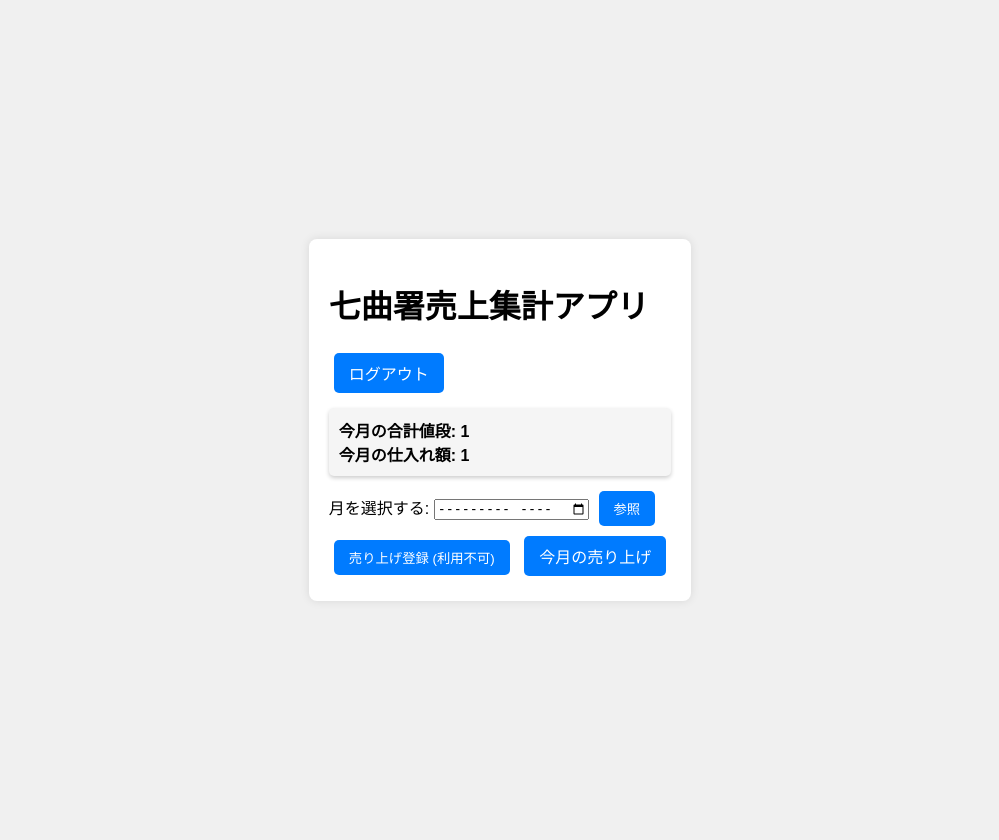
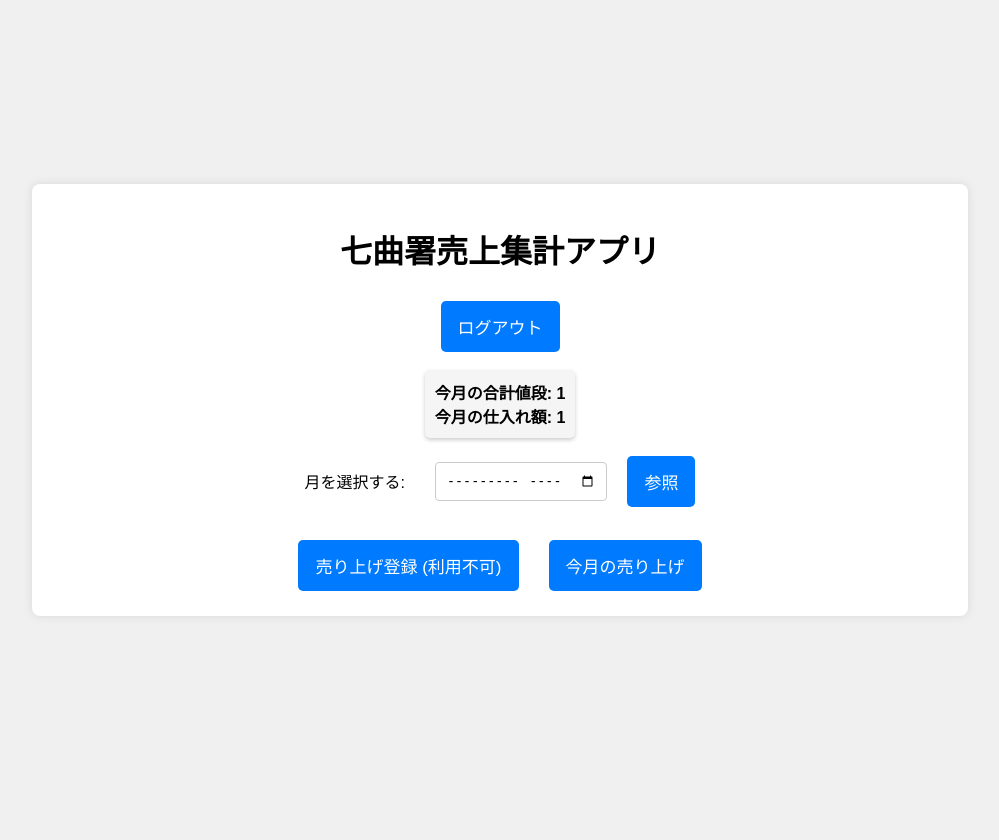
Before and after one commit to takanoria0612/salesApp, a Flask app: template app/templates/index.html in a window 1280 px wide. Shown: the whole page, without its empty margins (140-1139 px from the left). After the commit the page ends 616 px from the top, so only its background shows below. Run offline with Flask 3, Linux system fonts and the light colour scheme; the template is opened without the code that fills it: most values are stand-ins (such as "Sample title", 1, 10 or a date in 2020).

Commit message:
some little tweek

```diff
--- a/app/routes/data_management.py
+++ b/app/routes/data_management.py
@@ -103,6 +103,7 @@ def add():
             email_sent = send_email_with_form_data(form_data)
             if email_sent:
                 flash('メールを送信しました。','success')
+                # return jsonify({'status': 'success', 'message': 'データを更新しました。'})
                 return redirect(url_for('data_management.add'))  # メール送信後に適切なページにリダイレクト
             else:
                 flash('メールの送信に失敗しました。', 'error')
--- a/app/static/css/indexhtml.css
+++ b/app/static/css/indexhtml.css
@@ -3,6 +3,7 @@ body, html {
     margin: 0;
     padding: 0;
     font-family: 'Arial', sans-serif;
+    height: 100%;
 }
 
 .background-overlay {
@@ -11,7 +12,6 @@ body, html {
     display: flex;
     justify-content: center;
     align-items: center;
-    padding: 20px; /* スマホ表示時の余白調整 */
 }
 
 .page-container {
@@ -19,104 +19,146 @@ body, html {
     padding: 20px;
     border-radius: 8px;
     box-shadow: 0 0 10px rgba(0,0,0,0.1);
-    max-width: 100%;
-    overflow-x: auto; /* テーブルが幅を超える時スクロール可能に */
+    width: 70%;
+    margin: auto;
+    display: flex;
+    flex-direction: column;
+    align-items: center;
 }
 
 
-/* table {
-    width: 100%;
-    border-collapse: collapse;
-    margin-top: 20px;
+/* ラベルとフォーム要素のスタイル */
+label {
+    margin-right: 10px; /* ラベルとフォームの間隔 */
 }
-
-table, th, td {
-    border: 1px solid #ddd;
-}
-
-th, td {
-    text-align: left;
-    padding: 8px;
-}
-
-tr:nth-child(even) {
-    background-color: #f2f2f2;
-}
-
-tr:hover {
-    background-color: #ddd;
-}
-
-th {
-    background-color: #007bff;
-    color: white;
-} */
-/* Modern styling for the totals display */
+/* Modern styling for the totals display (変更なし) */
 .totals-display {
-    background-color: whitesmoke; /* Primary color background */
-    color: black; /* White text for contrast */
+    background-color: whitesmoke;
+    color: black;
     padding: 10px;
     border-radius: 5px;
-    margin: 10px 0; /* Add some margin for spacing */
-    box-shadow: 0 2px 4px rgba(0, 0, 0, 0.2); /* Subtle shadow for depth */
+    margin: 10px 0;
+    box-shadow: 0 2px 4px rgba(0, 0, 0, 0.2);
     display: flex;
-    justify-content: space-between; /* Space out the label and value */
+    justify-content: space-between;
     align-items: center;
 }
 
 .totals-display p {
-    margin: 0; /* Remove default paragraph margin */
-    font-weight: bold; /* Make the text bold */
+    margin: 0;
+    font-weight: bold;
 }
+.form-group form {
+    display: flex;
+    flex-direction: row; /* 横に並べる */
+    align-items: center; /* 要素を中央寄せに */
+    gap: 10px; /* 要素間の隙間 */
+    flex-wrap: wrap;
+}
+/* ラベルとフォーム要素のスタイル */
+.form-group label {
+    white-space: nowrap; /* ラベル内のテキストが折り返されないようにする */
+}
+
+
+input[type="text"], input[type="password"], input[type="month"] {
+    flex-grow: 1; /* 利用可能なスペースを埋める */
+    margin: 0 10px; /* 両サイドのマージン */
+    padding: 10px;
+    border: 1px solid #ccc;
+    border-radius: 4px;
+}
+.button-row {
+    display: flex;
+    flex-direction: row;
+    justify-content: center;
+    gap: 10px; /* ボタン間に適切な隙間を設ける */
+    margin-top: 20px; /* 上部の要素との間隔 */
+}
+
 .btn {
+    width: auto;
+    padding: 13px 17px; /* パディングを少し小さく調整 */
+    margin: 8px 0; /* 上下のマージンを減らす */
+    white-space: nowrap; /* ボタンのテキストが折り返されないようにする */
+    overflow: hidden; /* テキストがボタンから溢れないようにする */
+    text-overflow: ellipsis; /* 長いテキストを省略符号で表現する */
     display: inline-block;
     background-color: #007bff;
     color: white;
-    padding: 8px 15px;
-    margin: 5px;
     border: none;
     border-radius: 5px;
     cursor: pointer;
     text-decoration: none;
+    font-size: 17px;
+}
+.button-row > .btn {
+    margin: 5px 10px; /* ボタン間の余白を調整 */
+}
+.btn-group {
+    display: flex;
+    flex-direction: row; /* ボタンを横に並べる */
+    justify-content: center; /* 中央揃え */
+    gap: 7px; /* ボタン間に10pxの隙間を設ける */
+    flex-wrap: wrap; /* 必要に応じて折り返しを許可 */
+}
+.btn:hover {
+    background-color: #0056b3;
 }
 
-.btn:hover {
-    background-color: #007bff;
-}
-
-/* レスポンシブデザイン */
+/* レスポンシブデザインの調整 */
 @media (max-width: 768px) {
-    body {
-        font-size: 14px;
-    }
-    .totals-display {
-        flex-direction: column; /* Stack label and value on smaller screens */
-        align-items: flex-start; /* Align to the start */
+    .page-container {
+        width: 97%;
+        max-width: 94%; /* タブレット表示時の幅調整 */
     }
 
-    .totals-display p {
-        margin-bottom: 5px; /* Add margin to the bottom of the label */
-    }
-
-    .btn {
-        padding: 8px 16px;
-        font-size: 14px;
+    body {
+        font-size: 20px;
     }
 
 
+
+    .totals-display p {
+        margin-bottom: 3px;
+    }
+
+    .button-row {
+        flex-direction: row;
+        justify-content: flex-start;
+    }
+
+    .button-row > .btn {
+        width: auto; /* ボタンの幅を内容に合わせる */
+        margin: 5px 10px; /* ボタン間の余白を調整 */
+    }
+    .btn {
+        padding: 4px 7px;
+        font-size: 17px;
+    }
 }
 
 @media (max-width: 480px) {
     .btn {
-        padding: 6px 12px;
-        font-size: 12px; /* 更に小さなデバイスでのボタンのサイズ調整 */
+        padding: 13px 17px;
+        font-size: 17px;
     }
 
-    /* フォーム要素のスタイル調整 */
-    input[type="month"] {
-        font-size: 14px;
-        padding: 4px;
-        margin: 5px 0; /* スマホでの入力しやすさ向上 */
+
+    .btn-group > .btn {
+        margin: 10px 0; /* ボタン間のマージン */
+    }
+    .page-container {
+        width: 90%;
+    }
+
+    .form-group, .btn-group {
+
+        align-items: stretch; /* 子要素を幅いっぱいに伸ばす */
+    }
+
+    .form-group > *, .btn-group > .btn {
+        margin: 10px 0; /* 縦に並べる時のマージン */
     }
 }
 
--- a/app/static/js/dateHandlers.js
+++ b/app/static/js/dateHandlers.js
@@ -6,6 +6,8 @@ import { fetchHolidays } from './holidays.js';
 
 export async function showBootstrapAlert(type, message) {
     const alertPlaceholder = document.getElementById('alert-placeholder');
+    alertPlaceholder.innerHTML = '';
+
     const wrapper = document.createElement('div');
     wrapper.innerHTML = [
         `<div class="alert alert-${type} alert-dismissible fade show" role="alert">`,
--- a/app/static/js/eventListeners.js
+++ b/app/static/js/eventListeners.js
@@ -2,7 +2,6 @@
 import { setFormReadOnly, updateFormData, updateFinancials } from './formUtils.js';
 import { fetchHolidays } from './holidays.js';
 import { handleDateChange } from './dateHandlers.js';
-
 export default async function setupEventListeners() {
     // 祝日データをフェッチして、グローバル変数または状態管理に保存
     let holidays = {};
@@ -22,11 +21,12 @@ export default async function setupEventListeners() {
 
 
     // フォーム送信時のイベントリスナー
-    document.querySelector('form').addEventListener('submit', async (e) => {
-        // e.preventDefault(); // デフォルトのフォーム送信を防止
+    document.querySelector('form').addEventListener('submit', async function (e) {
+        e.preventDefault(); // デフォルトのフォーム送信を防止
         await updateFinancials(); // 財務データの最終更新
         // ここで、フォームデータの送信やその他の送信前処理を行う
 
+        e.target.submit()
     });
 }
 // ページロード時にイベントリスナーをセットアップ
--- a/app/static/js/initPage.js
+++ b/app/static/js/initPage.js
@@ -27,7 +27,7 @@ export async function initPage() {
         } else {
             showBootstrapAlert('warning', 'データがありませ!ん。');;
             if (data.message) {
-            showBootstrapAlert('warning', 'データがありませ!ん。');
+                showBootstrapAlert(data.message);
 
             }
         }
--- a/app/static/js/main.js
+++ b/app/static/js/main.js
@@ -6,5 +6,5 @@ console.log('mainです。')
 // 必要に応じて、他のモジュールや追加の設定をここに記述します。
 window.onload = async function() {
     await initPage();
-    setupEventListeners();
+    await setupEventListeners();
 };
--- a/app/templates/add.html
+++ b/app/templates/add.html
@@ -13,7 +13,7 @@
     <div class="page-container">
         <h1>新しい売り上げを追加する</h1>
         <div id="alert-placeholder" style="display: flex; justify-content: center;"></div>
-        <form action="/add" method="post">
+        <form action="/add" method="post" id="salesForm">
             <!-- 各フォームグループ -->
             <div class="form-group full-length">
                 <label for="date">日付:</label>
@@ -64,6 +64,8 @@
                 <input type="submit" class="btn btn-primary" value="送信">
                 <a class="btn btn-secondary" href="/">戻る</a>
             </div>
+
+
         </form>
         {% with messages = get_flashed_messages(with_categories=true) %}
         {% if messages %}
@@ -79,4 +81,5 @@
         {% endwith %}
     </div>
 </body>
+
 </html>
--- a/app/templates/index.html
+++ b/app/templates/index.html
@@ -32,18 +32,25 @@
             </div>
 
             <!-- History Form -->
-            <form action="/filter" method="get">
-                <label for="selectedMonth">月を選択する:</label>
-                <input type="month" id="selectedMonth" name="selectedMonth" {% if selected_month %}value="{{ selected_month }}" {% endif %}required>
-                <button type="submit" class="btn" {% if not file_exists %}disabled{% endif %}>参照</button>
-            </form>
+            <div class="form-group">
+                <form action="/filter" method="get" style="display: flex; align-items: center; justify-content: center;">
+                    <label for="selectedMonth">月を選択する:</label>
+                    <input type="month" id="selectedMonth" name="selectedMonth" required style="flex: 1;">
+                    <button type="submit" class="btn">参照</button>
+                </form>
+            </div>
 
-            {% if file_exists %}
-                <a class="btn" href="/add">売り上げ登録</a>
-            {% else %}
-                <button class="btn" disabled>売り上げ登録 (利用不可)</button>
-            {% endif %}
-            <a class='btn return-btn' href="/">今月の売り上げ</a>
+
+            <!-- Buttons Row -->
+            <div class="button-row" style="display: flex; justify-content: center; gap: 10px;">
+                {% if file_exists %}
+                    <a class="btn" href="/add" style="flex-grow: 1;">売り上げ登録</a>
+                {% else %}
+                    <button class="btn" disabled style="flex-grow: 1;">売り上げ登録 (利用不可)</button>
+                {% endif %}
+                <a class='btn return-btn' href="/" style="flex-grow: 1;">今月の売り上げ</a>
+            </div>
+
         </div>
     </div>
 </body>
```
Also changed, not shown: app/static/css/login.css (+58 -47 lines), app/static/js/formUtils.js (+12 -7 lines), app/templates/user.html (line endings or trailing spaces).
